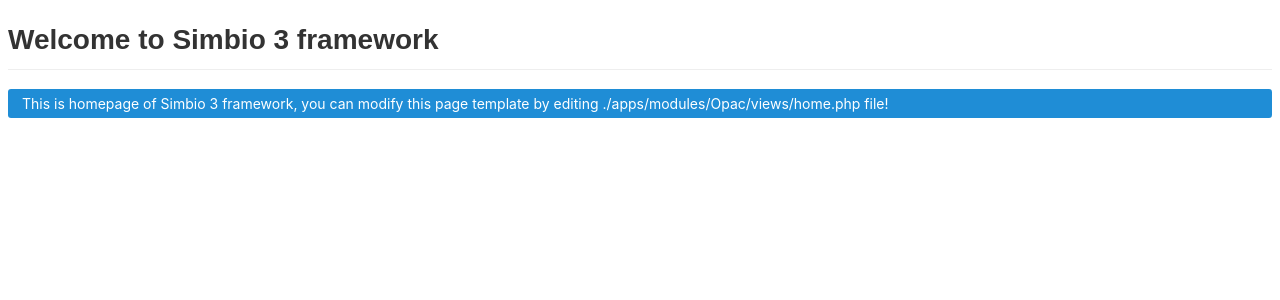
After one commit to dicarve/simbio3, a PHP site: page /my-web-project-dir/example/index.php in a window 1280 px wide. The commit adds this page. Shown: the top 300 px of the page. Run offline with PHP 8.4, Linux system fonts and the light colour scheme; classes that the project's autoload settings leave out are loaded by file name.

Commit message:
Update README.md for installation step Added SimbioModel abstract class

```diff
--- /dev/null
+++ b/example/apps/config/sysconfig.php
@@ -0,0 +1,28 @@
+<?php
+
+/**
+ * Application main config file
+ *
+ * Copyright (C) 2016 Arie Nugraha (dicarve@yahoo.com)
+ *
+ * This program is free software; you can redistribute it and/or modify
+ * it under the terms of the GNU General Public License as published by
+ * the Free Software Foundation; either version 2 of the License, or
+ * (at your option) any later version.
+ *
+ * This program is distributed in the hope that it will be useful,
+ * but WITHOUT ANY WARRANTY; without even the implied warranty of
+ * MERCHANTABILITY or FITNESS FOR A PARTICULAR PURPOSE.  See the
+ * GNU General Public License for more details.
+ *
+ * You should have received a copy of the GNU General Public License
+ * along with this program; if not, write to the Free Software
+ * Foundation, Inc., 51 Franklin Street, Fifth Floor, Boston, MA  02110-1301  USA
+ *
+ */
+
+$sysconf['default_module'] = 'Opac';
+$sysconf['db']['autoload'] = false;
+$sysconf['db']['dsn'] = 'mysql:host=localhost;dbname=mydb;';
+$sysconf['db']['username'] = 'root';
+$sysconf['db']['password'] = '';
--- /dev/null
+++ b/example/apps/modules/Opac/Opac.php
@@ -0,0 +1,24 @@
+<?php
+
+class Opac extends \Simbio\SimbioController {
+    /**
+     * MUST call parent constructor
+     *
+     **/
+    public function __construct($apps_config) {
+        parent::__construct($apps_config);
+    }
+
+    /**
+     * Default route, will be called when there is request to "http://localhost/my-web-project-dir/index.php/Opac
+     *
+     **/
+    public function index() {
+        // load model class located in ./apps/modules/Opac/models/Opac_model.php
+        $this->loadModel('Opac_model');
+        // run model method
+        $data = $this->Opac_model->getData();
+        // load view
+        $this->loadView('home');
+    }
+}
--- /dev/null
+++ b/example/apps/modules/Opac/models/Opac_model.php
@@ -0,0 +1,8 @@
+<?php
+
+class Opac_model extends \Simbio\SimbioModel {
+    public function getData() {
+        $data['title'] = 'Some title data';
+        return $data;
+    }
+}
--- /dev/null
+++ b/example/apps/modules/Opac/views/home.php
@@ -0,0 +1,34 @@
+<!doctype html><html lang="en">
+<head>
+<meta charset="utf-8">
+<title>Simbio 3 framework</title>
+<meta name="description" content="Simbio 3 Framework">
+<meta name="author" content="Simbio">
+<style type="text/css">
+h1 {
+  padding-bottom: 0.3em;
+  font-size: 2em;
+  font-family: Sans-serif;
+  border-bottom: 1px solid #eee;
+}
+
+body {
+  font-family: -apple-system, BlinkMacSystemFont, "Segoe UI", Roboto, Helvetica, Arial, sans-serif, "Apple Color Emoji", "Segoe UI Emoji", "Segoe UI Symbol";
+  font-size: 14px;
+  line-height: 1.5;
+  color: #333;
+}
+
+.info {
+    background: #1f8dd6;
+    padding: 0.3em 1em;
+    border-radius: 3px;
+    color: #fff;
+}
+</style>
+</head>
+<body>
+  <h1>Welcome to Simbio 3 framework</h2>
+  <p class="info">This is homepage of Simbio 3 framework, you can modify this page template by editing ./apps/modules/Opac/views/home.php file!</p>
+</body>
+</html>
--- /dev/null
+++ b/example/index.php
@@ -0,0 +1,14 @@
+<?php
+/**
+ *
+ * Sample application for Simbio 3 framework
+ *
+ **/
+require __DIR__.'/vendor/autoload.php';
+
+$simbio = new Simbio\Simbio;
+try {
+    $simbio->route();
+} catch (Exception $error) {
+    exit('Error : '.$error->getMessage());
+}
--- a/src/Simbio.php
+++ b/src/Simbio.php
@@ -75,7 +75,9 @@ class Simbio
     foreach (new \DirectoryIterator(self::APPS_CONFIG_DIR) as $fileInfo) {
         if ($fileInfo->isDot()) continue;
         if ($fileInfo->isDir()) continue;
-        // echo $fileInfo->getFilename() . "<br>\n";
+		if (strpos($fileInfo->getPathname(), '.php') === false) {
+		  continue;
+		}
         require $fileInfo->getPathname();
     }
     $this->config = $sysconf;
--- a/src/SimbioController.php
+++ b/src/SimbioController.php
@@ -28,6 +28,7 @@ abstract class SimbioController
   protected $views = array();
   private $site_base_url = '';
   private $site_base_path = '';
+  private $loaded_models = array();
 
   public function __construct($config) {
 	$this->config = $config;
@@ -79,7 +80,10 @@ abstract class SimbioController
    **/
   protected function loadModel($model_path) {
 	if (strpos($model_path, '/') === false) {
+	  // get module name
 	  $module = get_class($this);
+	  // get model name
+	  $model = $model_path;
 	  $model_subdir_path = $model_path;
 	  $model_filepath = str_replace('<modulename>', $module, \Simbio\Simbio::APPS_MODELS_DIR).$model_subdir_path.'.php';
 	} else {
@@ -95,8 +99,14 @@ abstract class SimbioController
 	$model_filepath = str_replace('<modulename>', $module, \Simbio\Simbio::APPS_MODELS_DIR).$model_subdir_path.'.php';
 
 	if (file_exists($model_filepath)) {
-	  require $model_file;
-	  $this->{$model} = new $model;
+	  // register loaded model to memory
+	  $this->loaded_models[$model] = $model;
+	  // require the class
+	  require_once $model_filepath;
+	  $this->{$model} = new $model($this->config);
+	  if ($this->db) {
+		$this->{$model}->setDB($this->db);
+	  }
 	  return $this->{$model};
 	} else {
 	  throw new \Exception('Cannot found model '.$model_filepath);
--- /dev/null
+++ b/src/SimbioModel.php
@@ -0,0 +1,36 @@
+<?php namespace Simbio;
+
+/**
+ * Simbio abstract model class
+ *
+ * Copyright (C) 2016 Arie Nugraha (dicarve@gmail.com)
+ *
+ * This program is free software; you can redistribute it and/or modify
+ * it under the terms of the GNU General Public License as published by
+ * the Free Software Foundation; either version 2 of the License, or
+ * (at your option) any later version.
+ *
+ * This program is distributed in the hope that it will be useful,
+ * but WITHOUT ANY WARRANTY; without even the implied warranty of
+ * MERCHANTABILITY or FITNESS FOR A PARTICULAR PURPOSE.  See the
+ * GNU General Public License for more details.
+ *
+ * You should have received a copy of the GNU General Public License
+ * along with this program; if not, write to the Free Software
+ * Foundation, Inc., 51 Franklin Street, Fifth Floor, Boston, MA  02110-1301  USA
+ *
+ */
+
+abstract class SimbioModel
+{
+  protected $config = array();
+  protected $db = false;
+
+  public function __construct($config) {
+	$this->config = $config;
+  }
+
+  public function setDB($db) {
+	$this->db = $db;
+  }
+}
```
Also changed, not shown: example/composer.json (added, +10 -0 lines), src/UserInterface/FormMaker/SimbioFormElement.php (+0 -20 lines), README.md.
